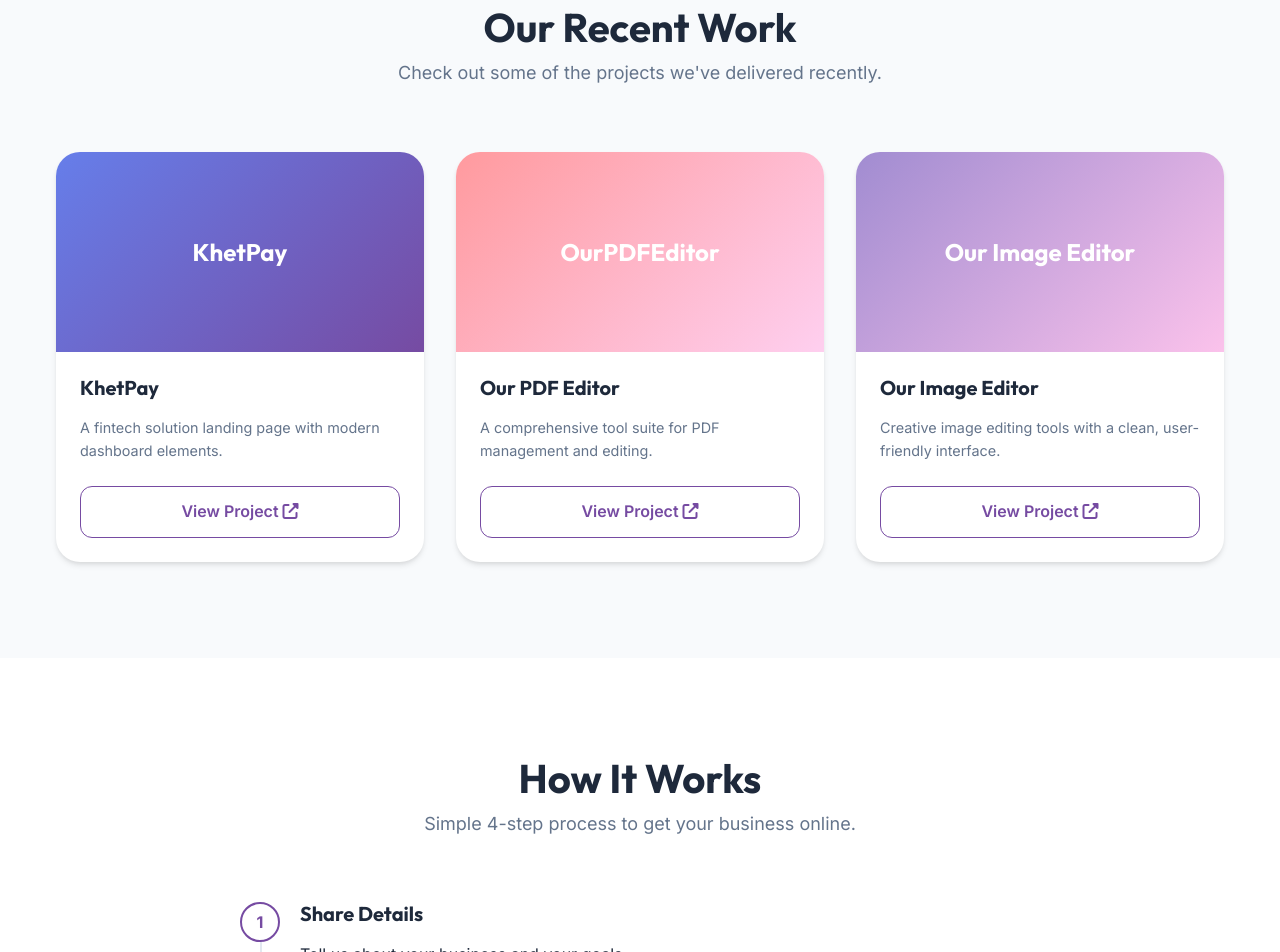
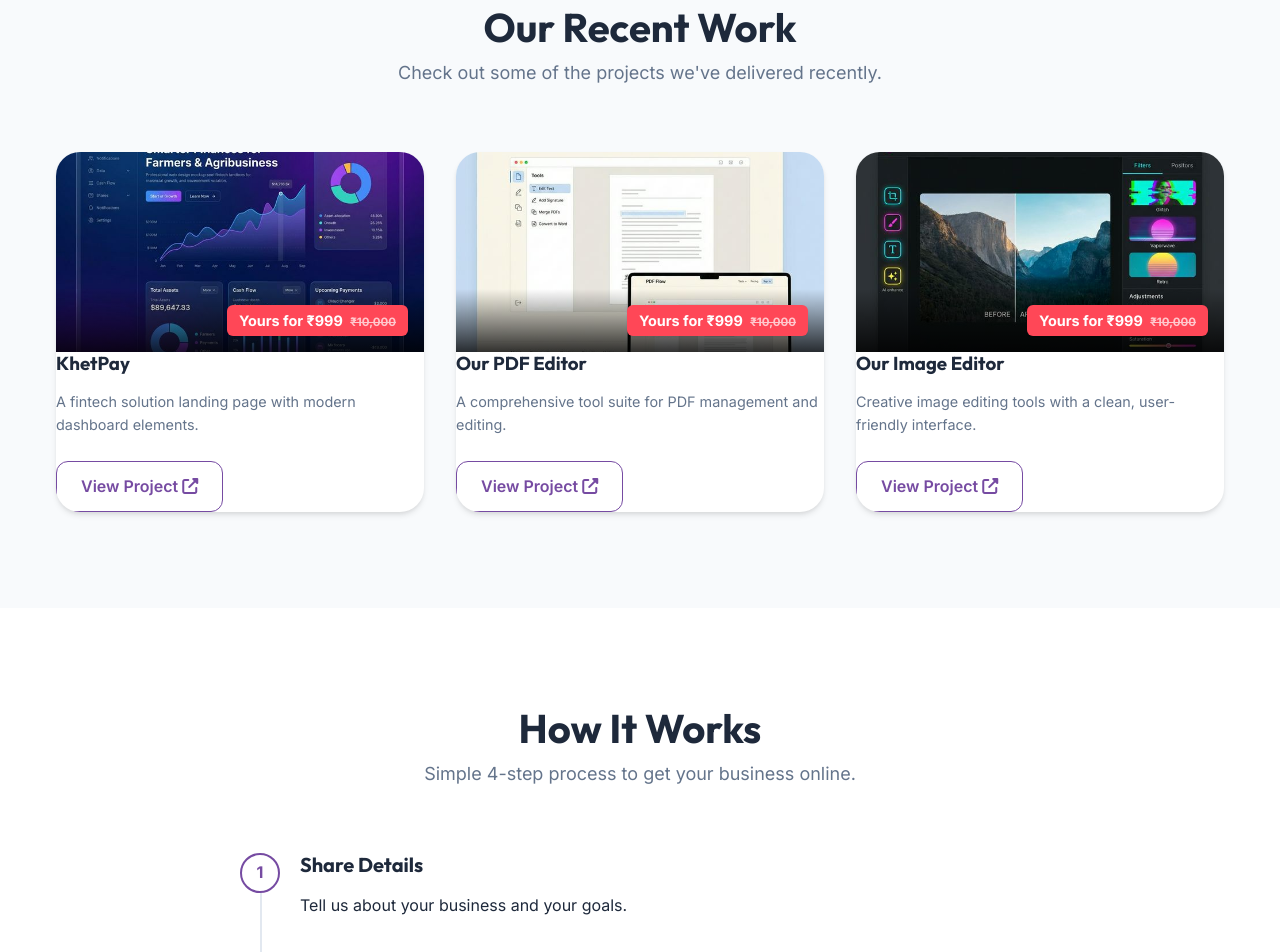
Before and after one commit to sumit2607/codecrewlabz, a plain HTML site: page index.html in a window 1280 px wide. Shown: the part 2925-3877 px from the top of the page. Drawn offline with Linux system fonts and the light colour scheme.

Commit message:
Update portfolio items with images and pricing badges

```diff
--- a/index.html
+++ b/index.html
@@ -264,9 +264,11 @@
             <div class="portfolio-grid">
                 <!-- Project 1 -->
                 <div class="portfolio-card glass-effect">
-                    <div class="portfolio-preview"
-                        style="background: linear-gradient(135deg, #667eea 0%, #764ba2 100%);">
-                        <span>KhetPay</span>
+                    <div class="portfolio-preview">
+                        <img src="portfolio-khetpay.png" alt="KhetPay Fintech Website" class="portfolio-img">
+                        <div class="portfolio-overlay">
+                            <span class="price-badge-overlay">Yours for ₹999 <span class="strike">₹10,000</span></span>
+                        </div>
                     </div>
                     <div class="portfolio-content">
                         <h3>KhetPay</h3>
@@ -278,9 +280,11 @@
 
                 <!-- Project 2 -->
                 <div class="portfolio-card glass-effect">
-                    <div class="portfolio-preview"
-                        style="background: linear-gradient(135deg, #FF9A9E 0%, #FECFEF 100%);">
-                        <span>OurPDFEditor</span>
+                    <div class="portfolio-preview">
+                        <img src="portfolio-pdf-editor.png" alt="PDF Editor Website" class="portfolio-img">
+                        <div class="portfolio-overlay">
+                            <span class="price-badge-overlay">Yours for ₹999 <span class="strike">₹10,000</span></span>
+                        </div>
                     </div>
                     <div class="portfolio-content">
                         <h3>Our PDF Editor</h3>
@@ -292,9 +296,11 @@
 
                 <!-- Project 3 -->
                 <div class="portfolio-card glass-effect">
-                    <div class="portfolio-preview"
-                        style="background: linear-gradient(135deg, #a18cd1 0%, #fbc2eb 100%);">
-                        <span>Our Image Editor</span>
+                    <div class="portfolio-preview">
+                        <img src="portfolio-image-editor.png" alt="Image Editor Website" class="portfolio-img">
+                        <div class="portfolio-overlay">
+                            <span class="price-badge-overlay">Yours for ₹999 <span class="strike">₹10,000</span></span>
+                        </div>
                     </div>
                     <div class="portfolio-content">
                         <h3>Our Image Editor</h3>
--- a/style.css
+++ b/style.css
@@ -579,24 +579,47 @@ section {
 
 .portfolio-preview {
     height: 200px;
-    display: flex;
-    align-items: center;
-    justify-content: center;
-    color: var(--white);
-    font-family: 'Outfit', sans-serif;
-    font-size: 1.5rem;
-    font-weight: 700;
+    position: relative;
+    overflow: hidden;
 }
 
-.portfolio-content {
-    padding: 1.5rem;
-    flex-grow: 1;
-    display: flex;
-    flex-direction: column;
+.portfolio-img {
+    width: 100%;
+    height: 100%;
+    object-fit: cover;
+    transition: transform 0.5s ease;
 }
 
-.portfolio-content h3 {
-    font-size: 1.25rem;
+.portfolio-card:hover .portfolio-img {
+    transform: scale(1.1);
+}
+
+.portfolio-overlay {
+    position: absolute;
+    bottom: 0;
+    left: 0;
+    width: 100%;
+    padding: 1rem;
+    background: linear-gradient(to top, rgba(0, 0, 0, 0.8), transparent);
+    display: flex;
+    justify-content: flex-end;
+}
+
+.price-badge-overlay {
+    background: #FF4757;
+    color: white;
+    padding: 0.25rem 0.75rem;
+    border-radius: var(--radius-sm);
+    font-weight: 700;
+    font-size: 0.9rem;
+    box-shadow: var(--shadow-sm);
+}
+
+.price-badge-overlay .strike {
+    text-decoration: line-through;
+    opacity: 0.7;
+    font-size: 0.8em;
+    margin-left: 0.25rem;
 }
 
 .portfolio-content p {
```
Also changed, not shown: portfolio-image-editor.png (added), portfolio-khetpay.png (added), portfolio-pdf-editor.png (added).
